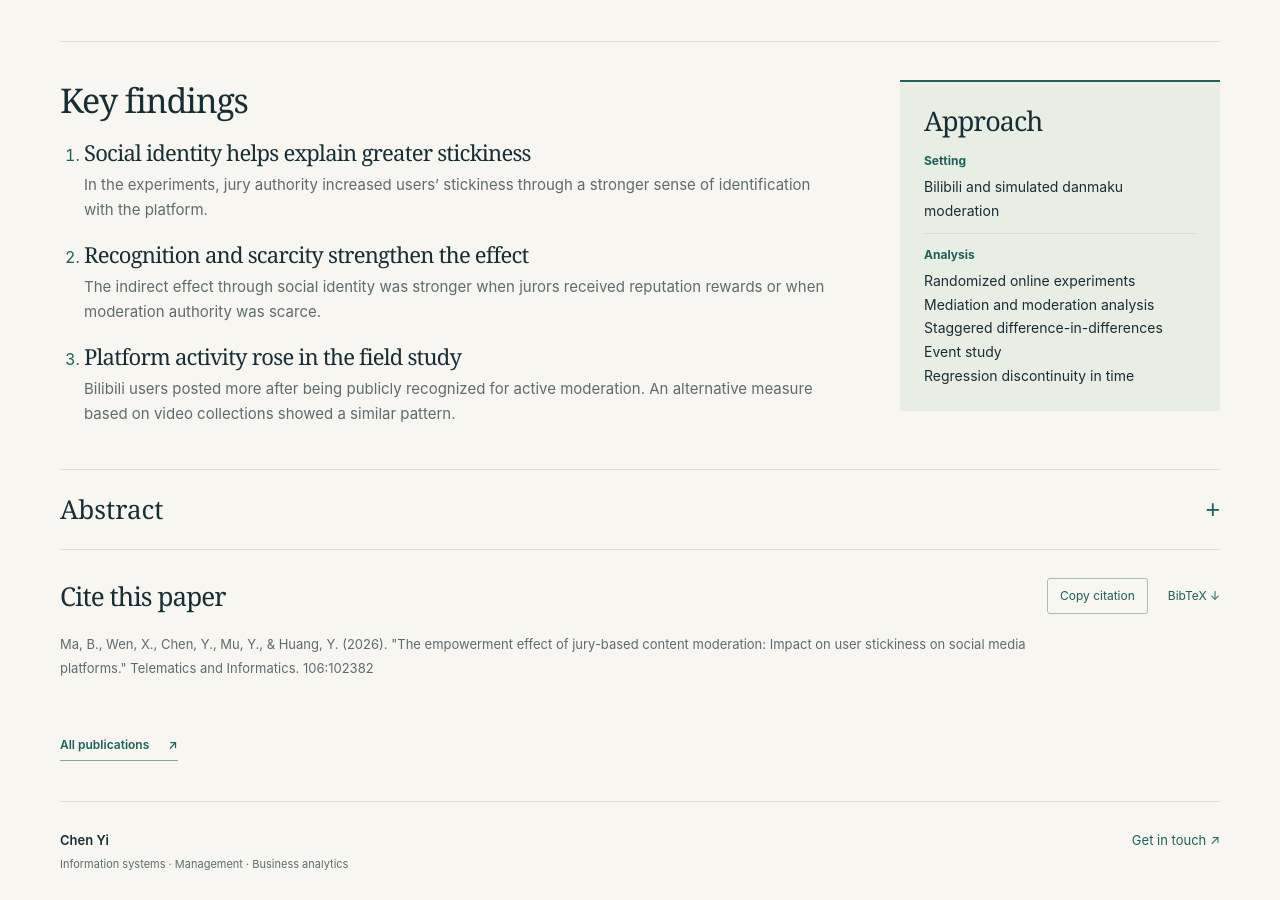
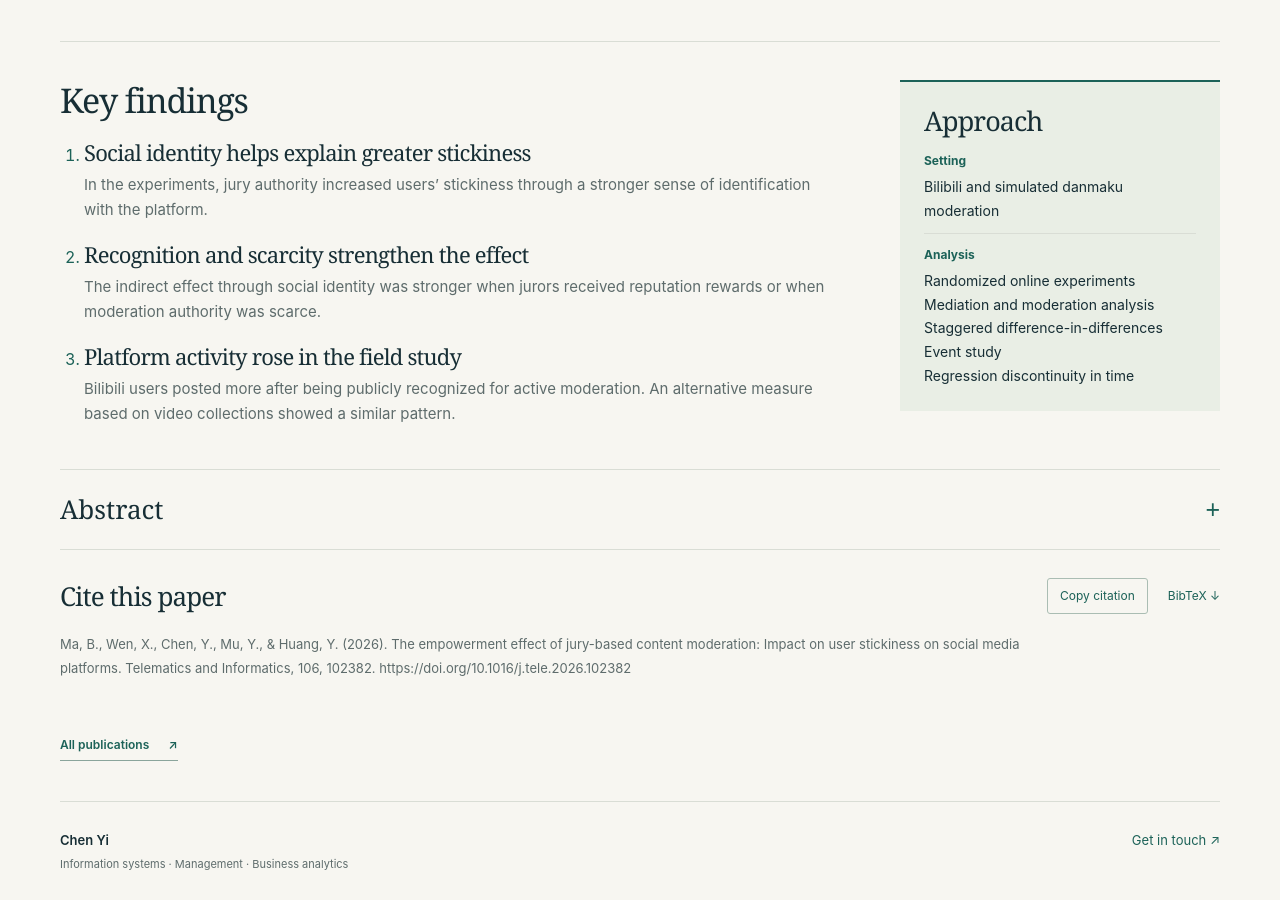
Before and after one commit to chenyi-edward/chenyi-edward.github.io, a Jekyll site: the page built from _publications/T&I-2026.md, in a window 1280 px wide and 900 px high, scrolled down 995 px. Built offline with Jekyll 4.4.1, drawn with Linux system fonts in a browser that asks for light colours; part of the change alters nothing that is shown.

Commit message:
Update T&I-2026.md

```diff
--- a/_publications/T&I-2026.md
+++ b/_publications/T&I-2026.md
@@ -8,7 +8,7 @@ excerpt: Empowering users as digital jurors does more than just clean up a platf
 date: 2026-04-01
 venue: Telematics and Informatics
 paperurl: https://doi.org/10.1016/j.tele.2026.102382
-citation: 'Ma, B., Wen, X., Chen, Y., Mu, Y., & Huang, Y. (2026). "The empowerment effect of jury-based content moderation: Impact on user stickiness on social media platforms." Telematics and Informatics. 106:102382'
+citation: 'Ma, B., Wen, X., Chen, Y., Mu, Y., & Huang, Y. (2026). The empowerment effect of jury-based content moderation: Impact on user stickiness on social media platforms. Telematics and Informatics, 106, 102382. https://doi.org/10.1016/j.tele.2026.102382'
 slug: t-i-2026
 publication_details: 106, Article 102382
 authors:
```
